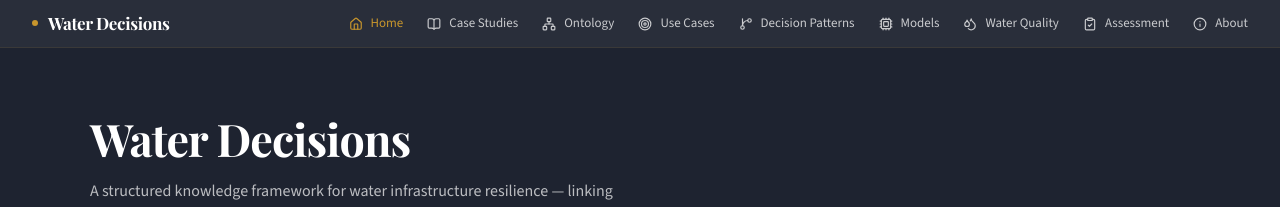
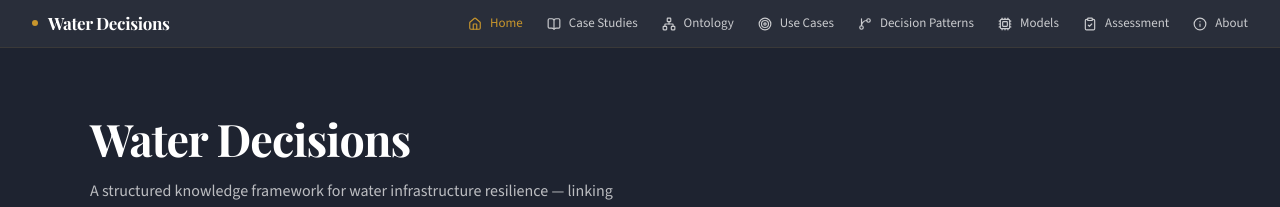
Before and after one commit to visioninglab/waterdecisions, a Jekyll site: the page built from index.html, in a window 1280 px wide. Shown: the top 207 px of the page. Built offline with Jekyll 4.4.1, drawn with Linux system fonts in a browser that asks for light colours.

Commit message:
Remove Water Quality dashboard from navigation
Co-Authored-By: Claude Opus 4.6 (1M context) <noreply@anthropic.com>

```diff
--- a/_data/navigation.yml
+++ b/_data/navigation.yml
@@ -28,11 +28,6 @@
   icon: "cpu"
   id: "models"
 
-- label: "Water Quality"
-  url: "/water-dashboard.html"
-  icon: "droplets"
-  id: "water-quality"
-
 - label: "Assessment"
   url: "/assessment.html"
   icon: "clipboard-check"
```
